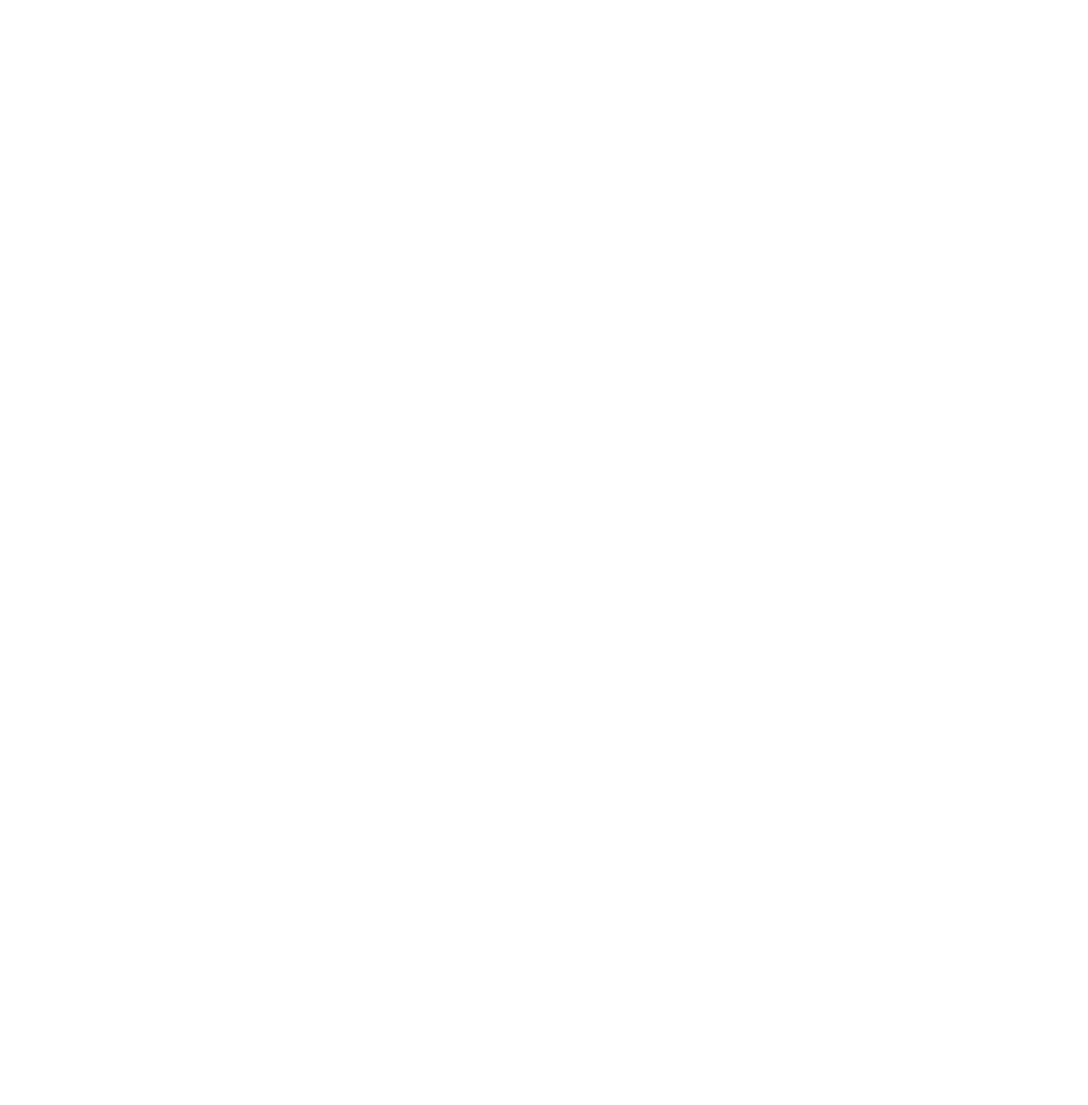
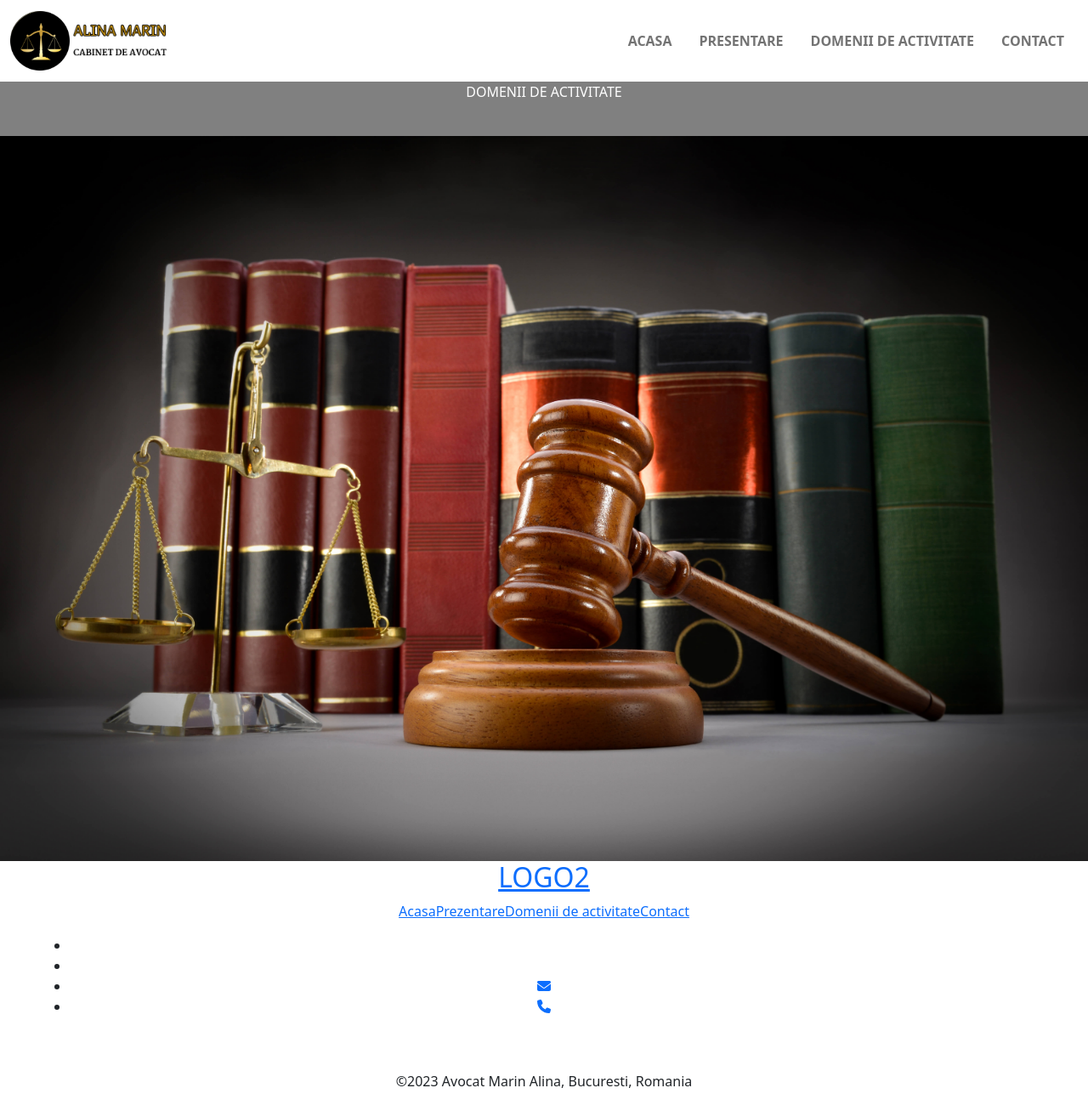
Before and after one commit to AlexJora/lawyer-website, a React (Create React App) app in the folder client/: page /domenii in a window 1280 px wide. Before the commit this address had no page. Shown: the whole page at 85% size. Before the commit the page ends 800 px from the top, so only its background shows below. Built offline with nearby package versions, Linux system fonts and the light colour scheme.

Commit message:
starting Prezentare and Domenii page

```diff
--- a/client/src/App.js
+++ b/client/src/App.js
@@ -11,7 +11,7 @@ function App() {
         <Routes>
           <Route path="/" element={<Acasa />} />
           <Route path="/prezentare" element={<Prezentare />} />
-          <Route path="/domenii/de/activitate" element={<Domenii />} />
+          <Route path="/domenii" element={<Domenii />} />
           <Route path="/contact" element={<Contact />} />
         </Routes>
 
--- a/client/src/pages/Acasa.js
+++ b/client/src/pages/Acasa.js
@@ -31,7 +31,7 @@ const Acasa = () => {
         </section>
 
 
-        {/* more-info */}
+
         {/* services */}
         <section id="services" class="bg-light mt-5">
           <div class="container-lg">
--- a/client/src/pages/Contact.js
+++ b/client/src/pages/Contact.js
@@ -6,6 +6,8 @@ export const Contact = () => {
   return (
     <>
       <Navbar />
+      {/* banner */}
+      <div style={{ backgroundColor: 'gray', width: '100', height: '4rem', color: 'white' }}> CONTACT</div>
       <section>
 
       </section>
--- a/client/src/pages/Domenii.js
+++ b/client/src/pages/Domenii.js
@@ -8,7 +8,9 @@ const Domenii = () => {
     <>
       <Navbar />
       <section>
-
+        {/* banner */}
+        <div style={{ backgroundColor: 'gray', width: '100', height: '4rem', color: 'white' }}> DOMENII DE ACTIVITATE </div>
+        <img src='books.jpg' class="img-fluid" alt='books' />
       </section>
       <Footer />
     </>
--- a/client/src/pages/Prezentare.js
+++ b/client/src/pages/Prezentare.js
@@ -6,9 +6,25 @@ const Prezentare = () => {
   return (
     <>
       <Navbar />
-      <section>
+      {/* banner */}
+      <div style={{ backgroundColor: 'gray', width: '100', height: '4rem', color: 'white' }}> PREZENTARE</div>
 
+      <section id="intro" class="bg-light mt-5">
+        <div class="container">
+          <div class="row mt-4 gx-5 flex-column flex-md-row">
+            <div class="col col-md-6 order-md-2">
+              <img src="welcome-img.jpg" class="img-fluid" alt="two people signing documents" />
+            </div>
+            <div class="col col-md-6 order-md-1 mt-5 mt-md-0">
+              <h4 class='mb-4'></h4>
+              <p></p>
+
+            </div>
+          </div>
+        </div>
       </section>
+
+
       <Footer />
     </>
   )
```
Also changed, not shown: client/public/books.jpg (added).
